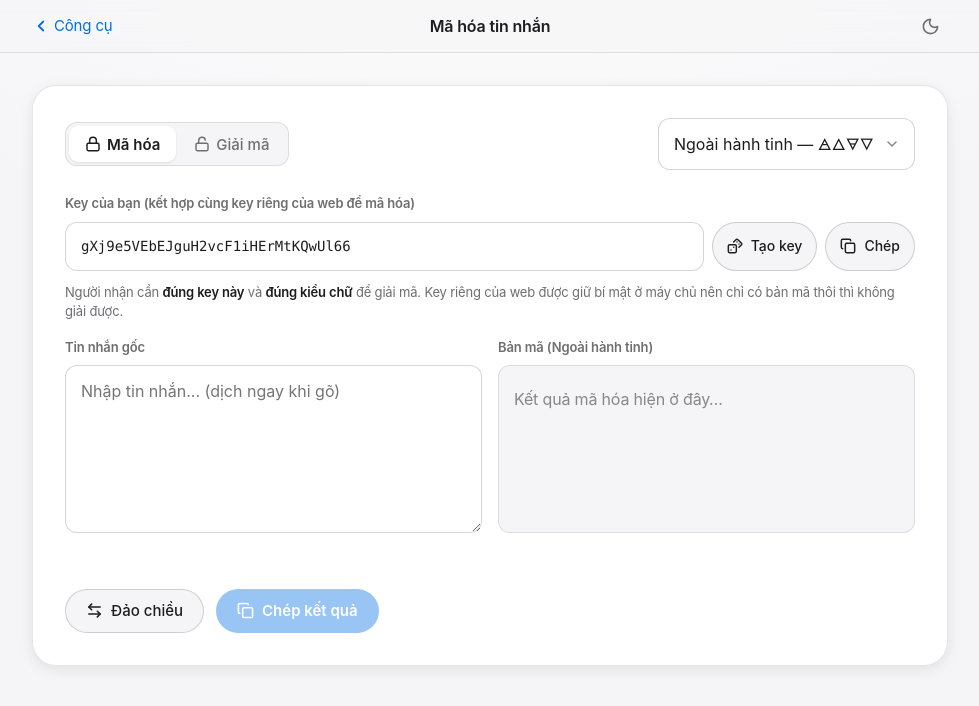
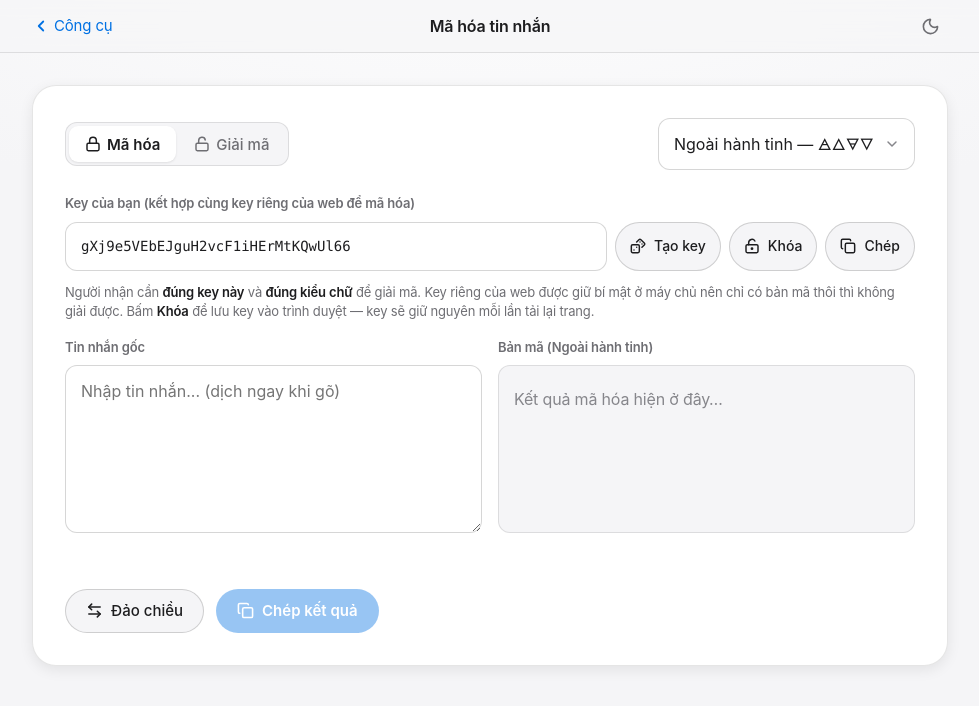
Before and after one commit to NhatQuang28/tool-lord, a Next.js app: page /tools/message-cipher in a window 1280 px wide. Shown: the top 706 px of the page, without its empty margins (150-1129 px from the left). Built offline with nearby package versions, Linux system fonts and the light colour scheme.

Commit message:
Implement key locking mechanism with localStorage support in MessageCipherTool

```diff
--- a/src/app/globals.css
+++ b/src/app/globals.css
@@ -658,6 +658,15 @@ select {
   font-family: var(--font-mono);
   font-size: 14px;
 }
+.key-row input[readonly] {
+  opacity: 0.7;
+  cursor: default;
+}
+.btn.small.locked {
+  background: var(--accent-soft);
+  border-color: var(--accent);
+  color: var(--accent);
+}
 
 .hint {
   font-size: 13px;
--- a/src/modules/message-cipher/components/MessageCipherTool.tsx
+++ b/src/modules/message-cipher/components/MessageCipherTool.tsx
@@ -10,6 +10,8 @@ import {
   Dices,
   Loader2,
   Lock,
+  LockKeyhole,
+  LockKeyholeOpen,
   Unlock,
 } from "lucide-react";
 import {
@@ -20,11 +22,15 @@ import {
 import { generateUserKey } from "../lib/keygen";
 import type { CipherMode, CipherResponse } from "../types";
 
+/** localStorage slot for a user-locked key that should survive reloads. */
+const STORAGE_KEY = "message-cipher:userKey";
+
 export function MessageCipherTool() {
   const reduce = useReducedMotion();
   const [mode, setMode] = useState<CipherMode>("encrypt");
   const [input, setInput] = useState("");
   const [userKey, setUserKey] = useState("");
+  const [locked, setLocked] = useState(false);
   const [styleId, setStyleId] = useState(DEFAULT_STYLE_ID);
   const [output, setOutput] = useState("");
   const [error, setError] = useState("");
@@ -34,10 +40,36 @@ export function MessageCipherTool() {
   const abortRef = useRef<AbortController | null>(null);
   const debounceRef = useRef<ReturnType<typeof setTimeout> | null>(null);
 
-  // Generate a starter key on first mount so the tool works immediately.
+  // On first mount, restore a previously locked key from localStorage so it
+  // survives reloads; otherwise start with a fresh random key.
   useEffect(() => {
-    setUserKey(generateUserKey());
+    let saved: string | null = null;
+    try {
+      saved = localStorage.getItem(STORAGE_KEY);
+    } catch {
+      /* localStorage may be unavailable (private mode, etc.) */
+    }
+    if (saved) {
+      setUserKey(saved);
+      setLocked(true);
+    } else {
+      setUserKey(generateUserKey());
+    }
   }, []);
+
+  // Lock/unlock persists the current key to (or clears it from) localStorage.
+  const toggleLock = () => {
+    setLocked((prev) => {
+      const next = !prev;
+      try {
+        if (next) localStorage.setItem(STORAGE_KEY, userKey);
+        else localStorage.removeItem(STORAGE_KEY);
+      } catch {
+        /* ignore storage failures */
+      }
+      return next;
+    });
+  };
 
   const inputLabel = mode === "encrypt" ? "Tin nhắn gốc" : "Bản mã cần giải";
   const outputLabel = mode === "encrypt" ? "Bản mã" : "Tin nhắn gốc";
@@ -223,14 +255,38 @@ export function MessageCipherTool() {
             onChange={(e) => setUserKey(e.target.value)}
             placeholder="Dán key vào đây hoặc bấm Tạo key"
             spellCheck={false}
+            readOnly={locked}
+            title={locked ? "Key đang khóa — mở khóa để chỉnh" : undefined}
           />
           <button
             type="button"
             className="btn small"
             onClick={() => setUserKey(generateUserKey())}
             title="Tạo key ngẫu nhiên"
+            disabled={locked}
           >
             <Dices size={16} strokeWidth={2.2} /> Tạo key
+          </button>
+          <button
+            type="button"
+            className={locked ? "btn small locked" : "btn small"}
+            onClick={toggleLock}
+            title={
+              locked
+                ? "Mở khóa key (xóa khỏi trình duyệt)"
+                : "Khóa key (lưu vào trình duyệt, giữ nguyên khi tải lại)"
+            }
+            aria-pressed={locked}
+          >
+            {locked ? (
+              <>
+                <LockKeyhole size={16} strokeWidth={2.2} /> Đã khóa
+              </>
+            ) : (
+              <>
+                <LockKeyholeOpen size={16} strokeWidth={2.2} /> Khóa
+              </>
+            )}
           </button>
           <button
             type="button"
@@ -252,7 +308,9 @@ export function MessageCipherTool() {
         <p className="hint">
           Người nhận cần <strong>đúng key này</strong> và{" "}
           <strong>đúng kiểu chữ</strong> để giải mã. Key riêng của web được giữ
-          bí mật ở máy chủ nên chỉ có bản mã thôi thì không giải được.
+          bí mật ở máy chủ nên chỉ có bản mã thôi thì không giải được. Bấm{" "}
+          <strong>Khóa</strong> để lưu key vào trình duyệt — key sẽ giữ nguyên
+          mỗi lần tải lại trang.
         </p>
       </div>
 
```
